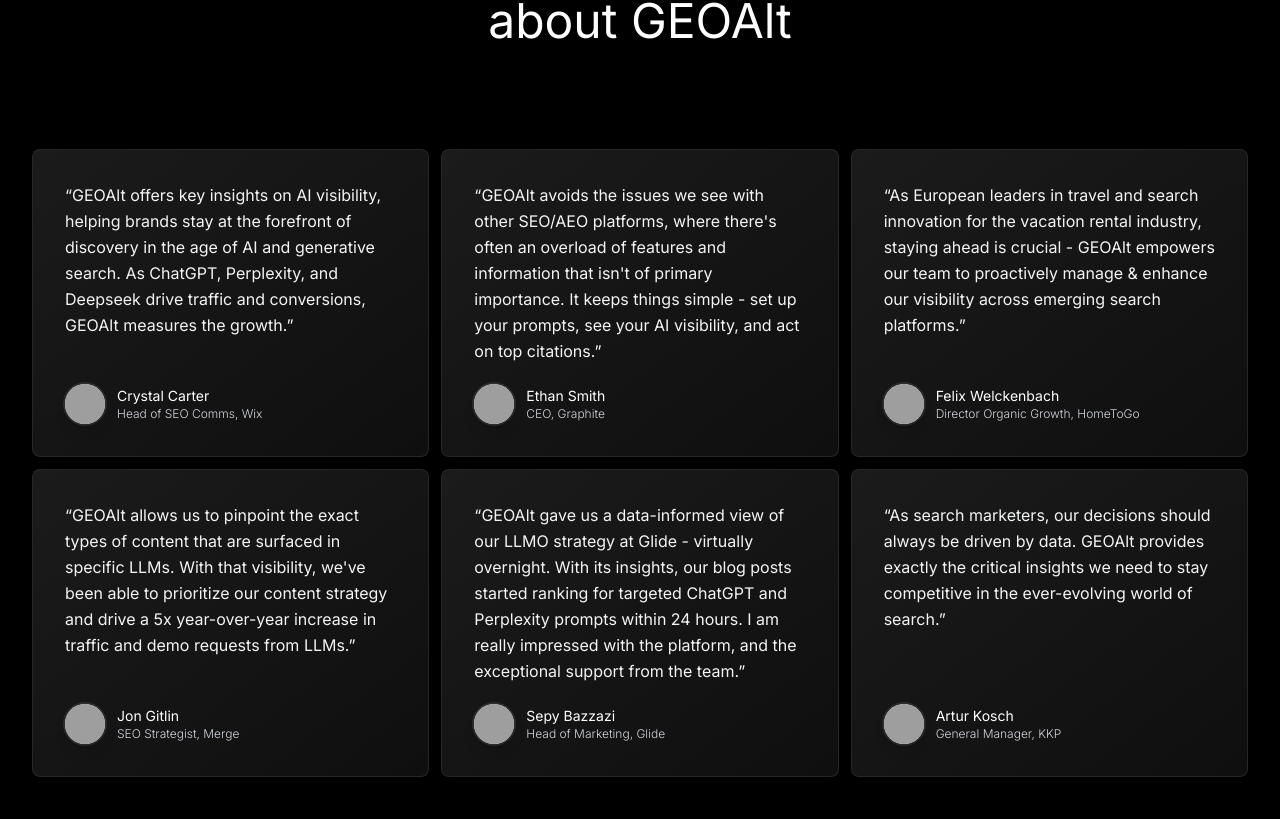
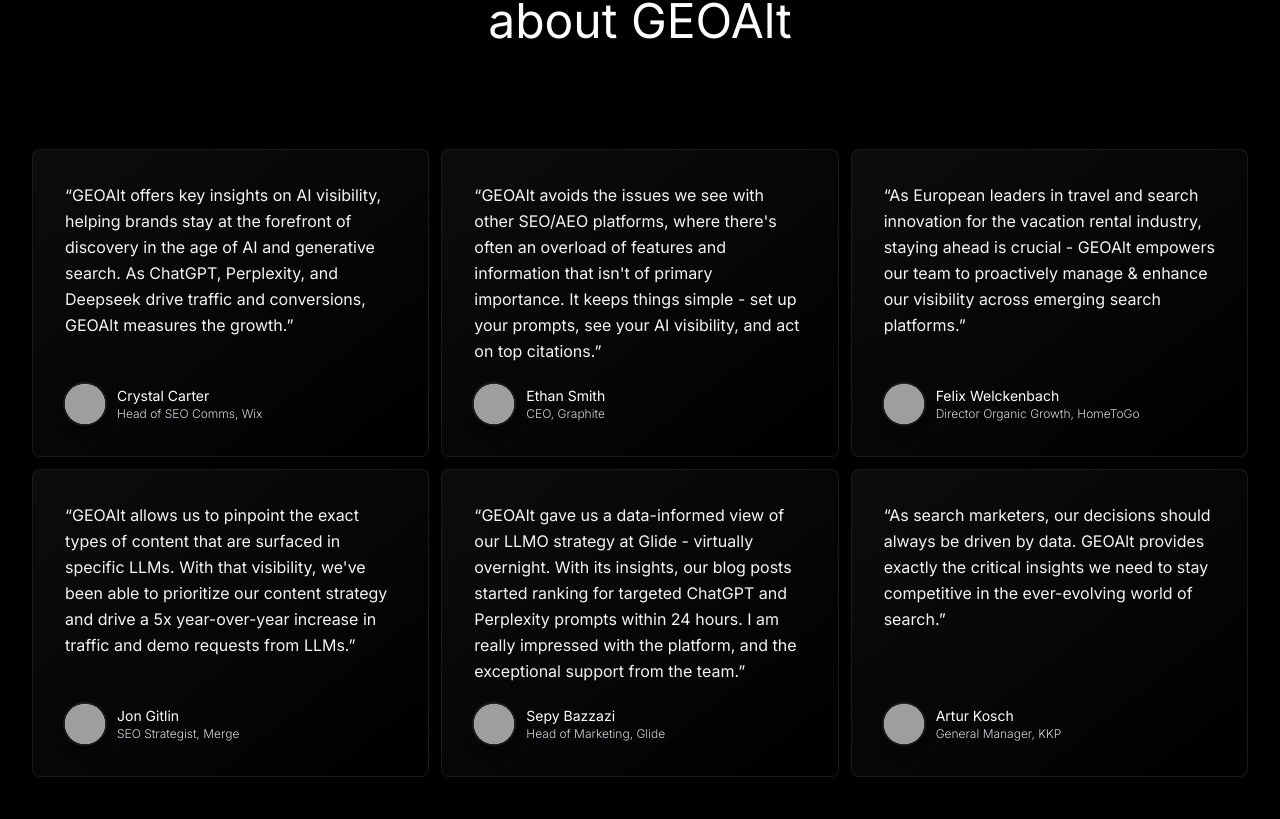
Before and after one commit to geoalt43/geoalt-website, a Next.js app: page / in a window 1280 px wide. Shown: the part 6081-6900 px from the top of the page. Built offline with nearby package versions, Linux system fonts and the light colour scheme; grey boxes are pictures that could not be loaded.

Commit message:
updated styling

```diff
--- a/src/components/marketing/cta-section.tsx
+++ b/src/components/marketing/cta-section.tsx
@@ -3,7 +3,7 @@
 import { DemoCTA } from './demo-cta'
 import OpenAI from '@lobehub/icons/es/OpenAI'
 import { motion, useInView } from 'framer-motion'
-import { useEffect, useState, useRef } from 'react'
+import { useRef } from 'react'
 import Perplexity from '@lobehub/icons/es/Perplexity'
 import DeepSeek from '@lobehub/icons/es/DeepSeek'
 import Claude from '@lobehub/icons/es/Claude'
--- a/src/components/marketing/testimonials-carousel.tsx
+++ b/src/components/marketing/testimonials-carousel.tsx
@@ -167,7 +167,10 @@ export function TestimonialsCarousel() {
             <motion.div
               key={`${testimonial.name}-${index}`}
               variants={cardVariants}
-              className="bg-[#0f0f0f] border border-white/10 rounded-lg p-6 md:p-8 shadow-lg h-full flex flex-col relative overflow-hidden group hover:border-white/25 transition-colors duration-300"
+              className="bg-black/60 border border-white/10 rounded-lg p-6 md:p-8 shadow-lg h-full flex flex-col relative overflow-hidden group hover:border-white/25 transition-colors duration-300"
+              style={{
+                boxShadow: '0 4px 6px -1px rgba(0, 0, 0, 0.1), 0 2px 4px -1px rgba(0, 0, 0, 0.06)',
+              }}
               whileHover={{
                 y: -3,
                 boxShadow: '0 12px 25px rgba(0, 0, 0, 0.25), 0 0 0 0.5px rgba(255, 255, 255, 0.04)',
```
